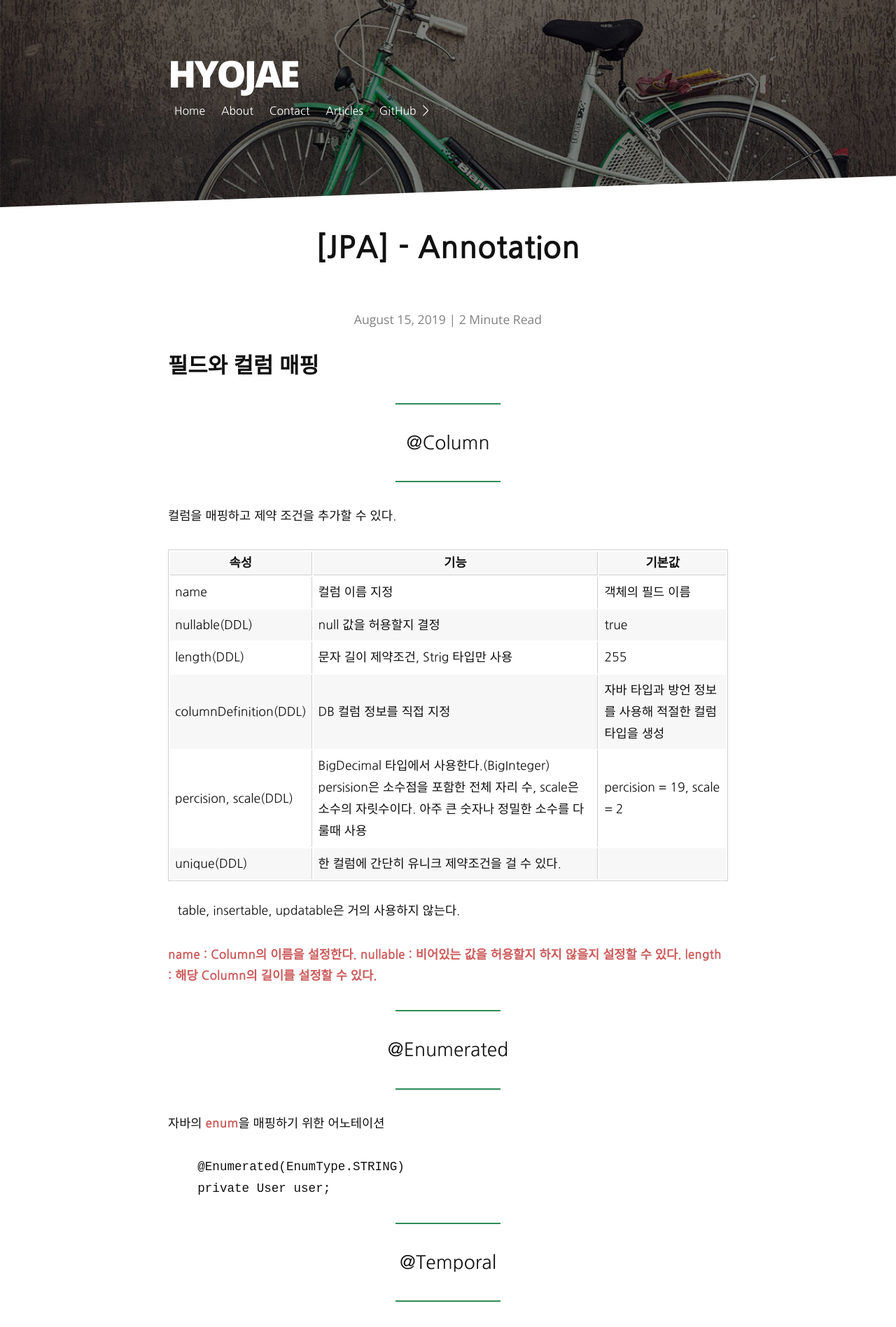
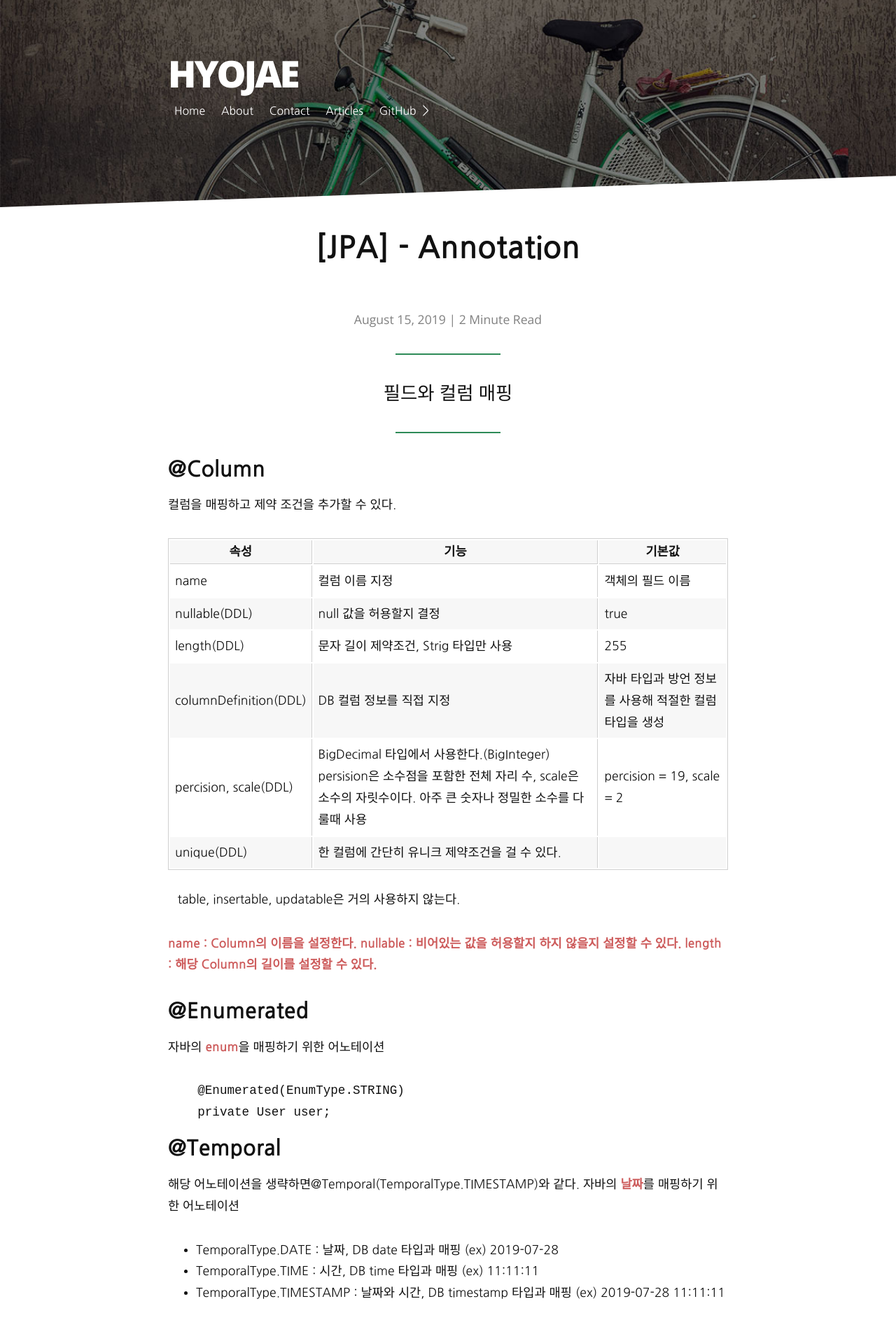
Before and after one commit to hyojaekim/hyojaekim.github.io, a Jekyll site: the page built from _posts/2019-08-14-jpa-annotation.md, in a window 1280 px wide. Shown: the top 1896 px of the page at 70% size. Built offline with Jekyll 4.4.1, drawn with Linux system fonts in a browser that asks for light colours; nearby versions of some CDN libraries.

````diff
--- a/_posts/2019-08-14-jpa-annotation.md
+++ b/_posts/2019-08-14-jpa-annotation.md
@@ -6,10 +6,10 @@ description: JPA 기본적인 Annotation에 대해 정리하였습니다.
 categories: web
 ---
 
-### 필드와 컬럼 매핑
+<blockquote>필드와 컬럼 매핑</blockquote>
 
-<blockquote>@Column</blockquote>
- 컬럼을 매핑하고 제약 조건을 추가할 수 있다.
+### @Column
+컬럼을 매핑하고 제약 조건을 추가할 수 있다.
 
 | 속성 | 기능 | 기본값 |
 |--|--|--|
@@ -26,7 +26,7 @@ categories: web
 nullable : 비어있는 값을 허용할지 하지 않을지 설정할 수 있다.
 length : 해당 Column의 길이를 설정할 수 있다.**
 
-<blockquote>@Enumerated</blockquote>
+### @Enumerated
 
 자바의 **enum**을 매핑하기 위한 어노테이션
 
@@ -35,7 +35,7 @@ length : 해당 Column의 길이를 설정할 수 있다.**
     private User user;
 ```
 
-<blockquote>@Temporal</blockquote>
+### @Temporal
 
 해당 어노테이션을 생략하면@Temporal(TemporalType.TIMESTAMP)와 같다.
 자바의 **날짜**를 매핑하기 위한 어노테이션
@@ -55,7 +55,7 @@ length : 해당 Column의 길이를 설정할 수 있다.**
     private Date timestamp;
 ```
 
-<blockquote>@Lob</blockquote>
+### @Lob
 
 DB에는 기본적으로 VARCHAR 타입을 사용한다.
 **필드의 길이 제한이 없이 설정하는 경우**에는 **CLOB 타입**으로 저장해야 한다.
@@ -66,15 +66,15 @@ DB에는 기본적으로 VARCHAR 타입을 사용한다.
     private String description;
 ```
 
-<blockquote>@Transient</blockquote>
+### @Transient
 
 특정 필드를 **DB에 매핑하지 않는다.**
 
 ---
 
-### 기타 매핑
+<blockquote>기타 매핑</blockquote>
 
-<blockquote>@Access</blockquote>
+### @Access
 
 JPA가 엔티티 데이터에 **접근하는 방식**을 지정한다.
 @Access를 설정하지 않으면 @Id의 위치를 기준으로 접근한다.
````
